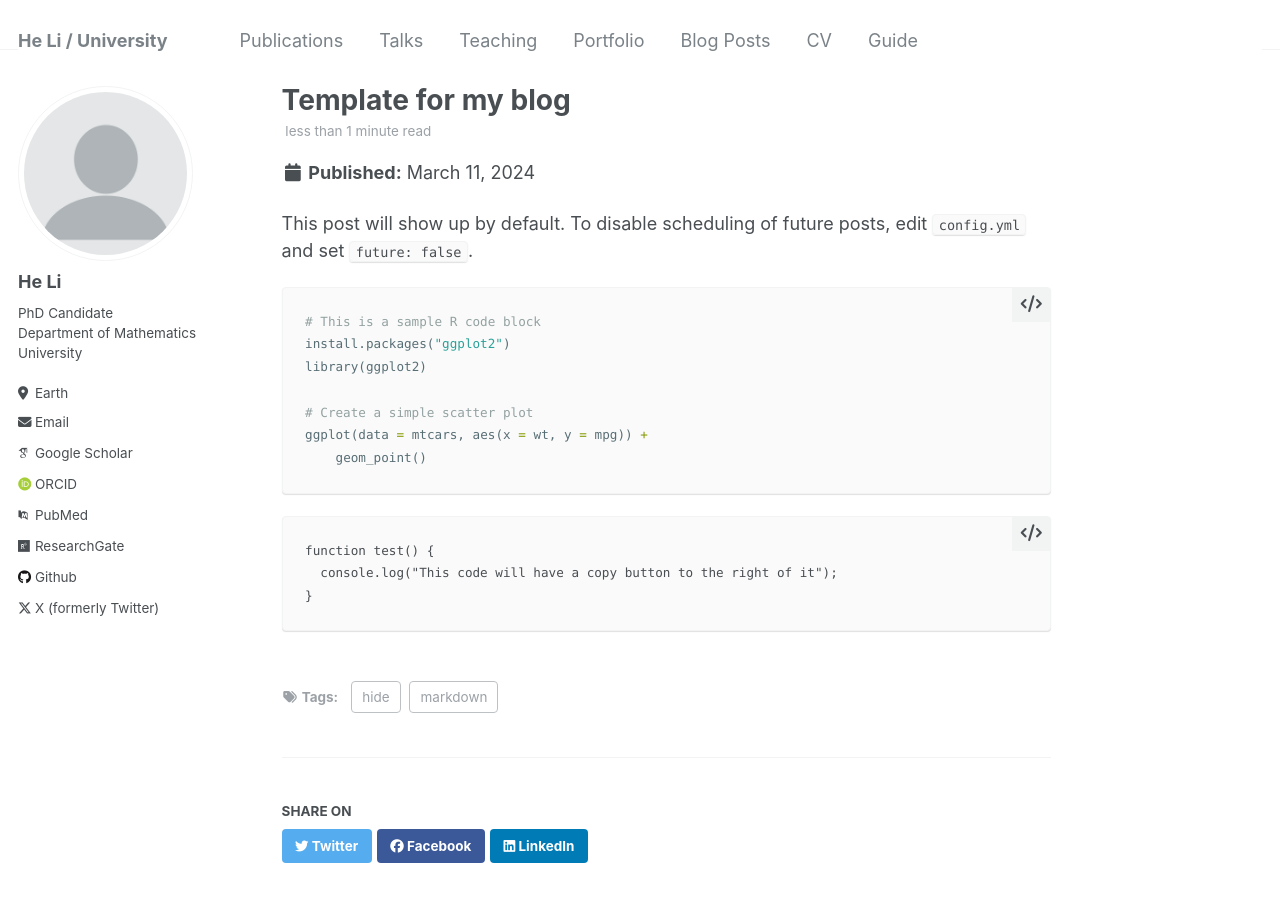
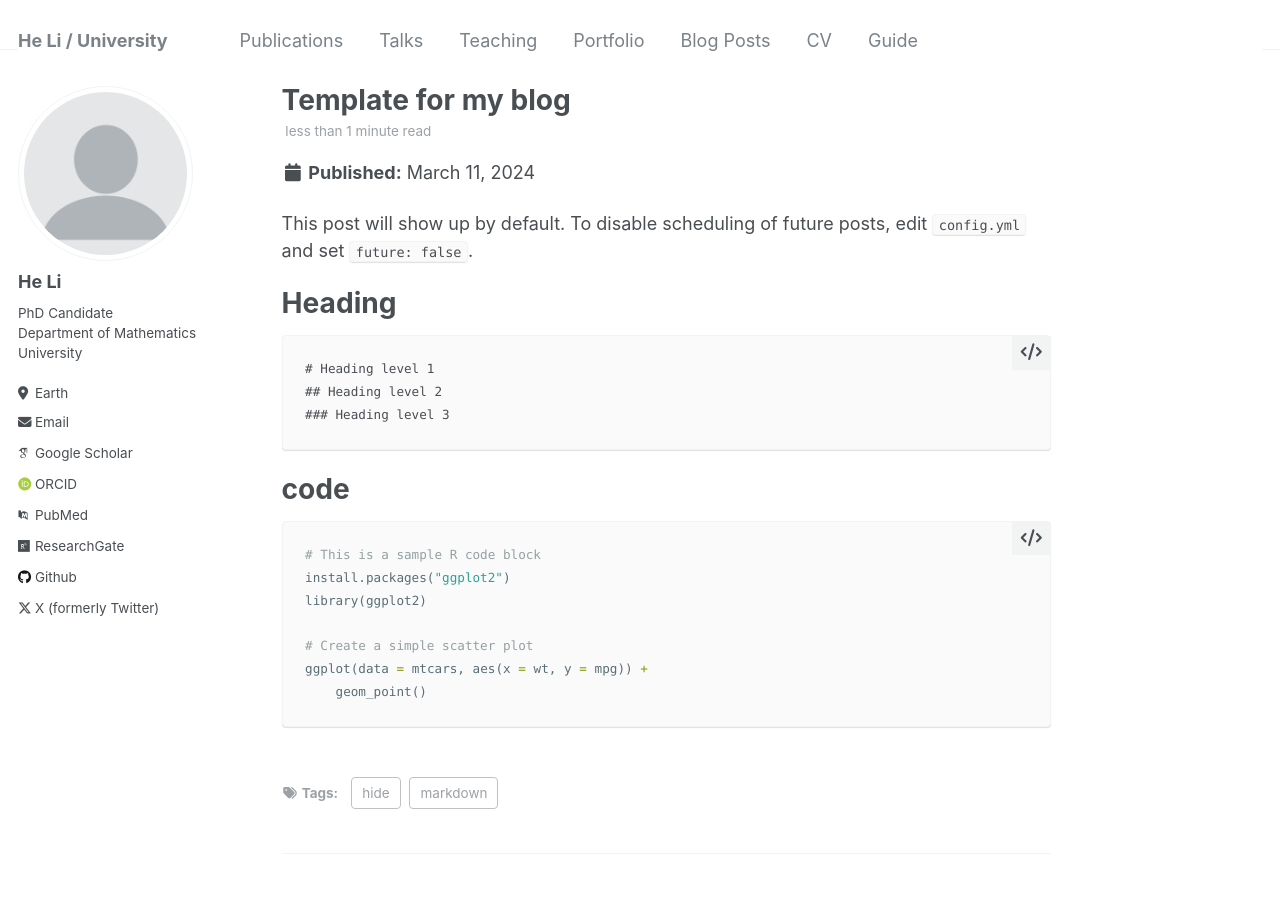
Before and after one commit to heli-math/heli-math.github.io, a Jekyll site: the page built from _posts/2199-01-01-future-post.md, in a window 1280 px wide and 900 px high. Built offline with Jekyll 4.4.1, drawn with Linux system fonts in a browser that asks for light colours; some web fonts are replaced.

Commit message:
Update 2199-01-01-future-post.md

````diff
--- a/_posts/2199-01-01-future-post.md
+++ b/_posts/2199-01-01-future-post.md
@@ -9,6 +9,16 @@ tags:
 
 This post will show up by default. To disable scheduling of future posts, edit `config.yml` and set `future: false`.
 
+# Heading
+
+```
+# Heading level 1
+## Heading level 2
+### Heading level 3
+```
+
+# code
+
 ```R
 # This is a sample R code block
 install.packages("ggplot2")
@@ -18,9 +28,3 @@ library(ggplot2)
 ggplot(data = mtcars, aes(x = wt, y = mpg)) +
     geom_point()
 ```
-
-```
-function test() {
-  console.log("This code will have a copy button to the right of it");
-}
-```
````
